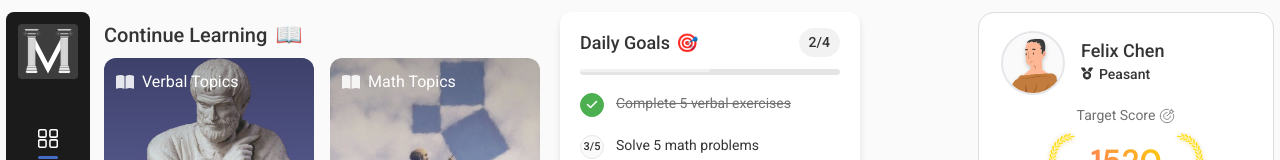
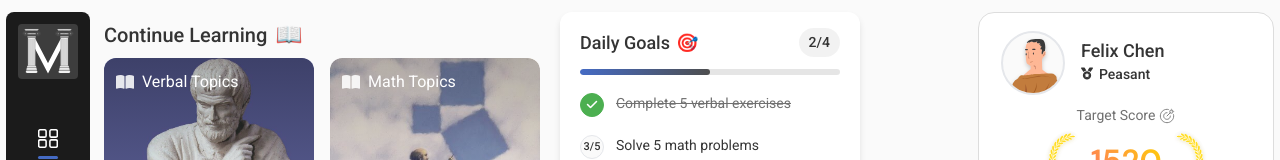
Before and after one commit to Orujhimaru/max_odyssey, a React (Vite) app: page /dashboard in a window 1280 px wide. Shown: the top 160 px of the page. Built offline with nearby package versions, Linux system fonts and the light colour scheme; sample sign-in values are in the browser's storage; a web font is replaced by a local one.

Commit message:
done 4 d day

```diff
--- a/src/components/WeeklyTasks/WeeklyTasks.jsx
+++ b/src/components/WeeklyTasks/WeeklyTasks.jsx
@@ -51,7 +51,7 @@ const WeeklyTasks = () => {
 
       <div className="progress-bar-container">
         <div
-          className="progress-bar"
+          className="progress-bar-tasks"
           style={{ width: `${progressPercentage}%` }}
         ></div>
       </div>
```
